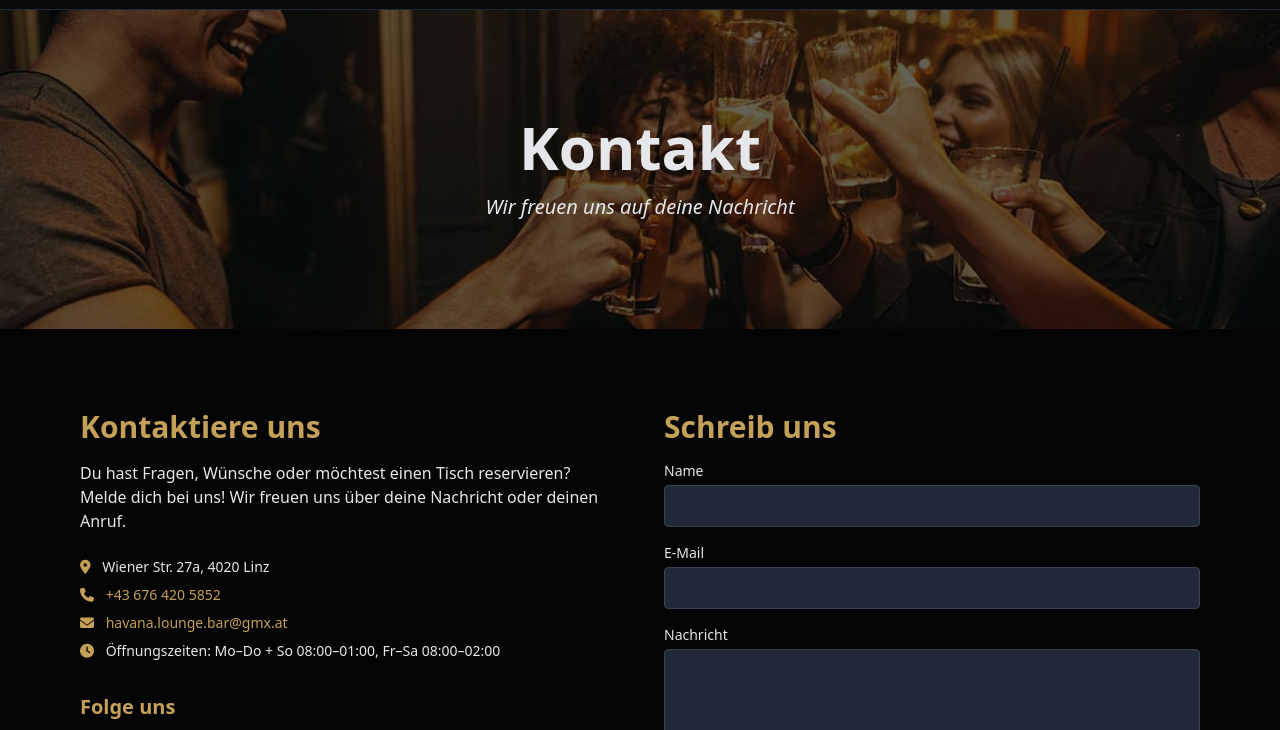
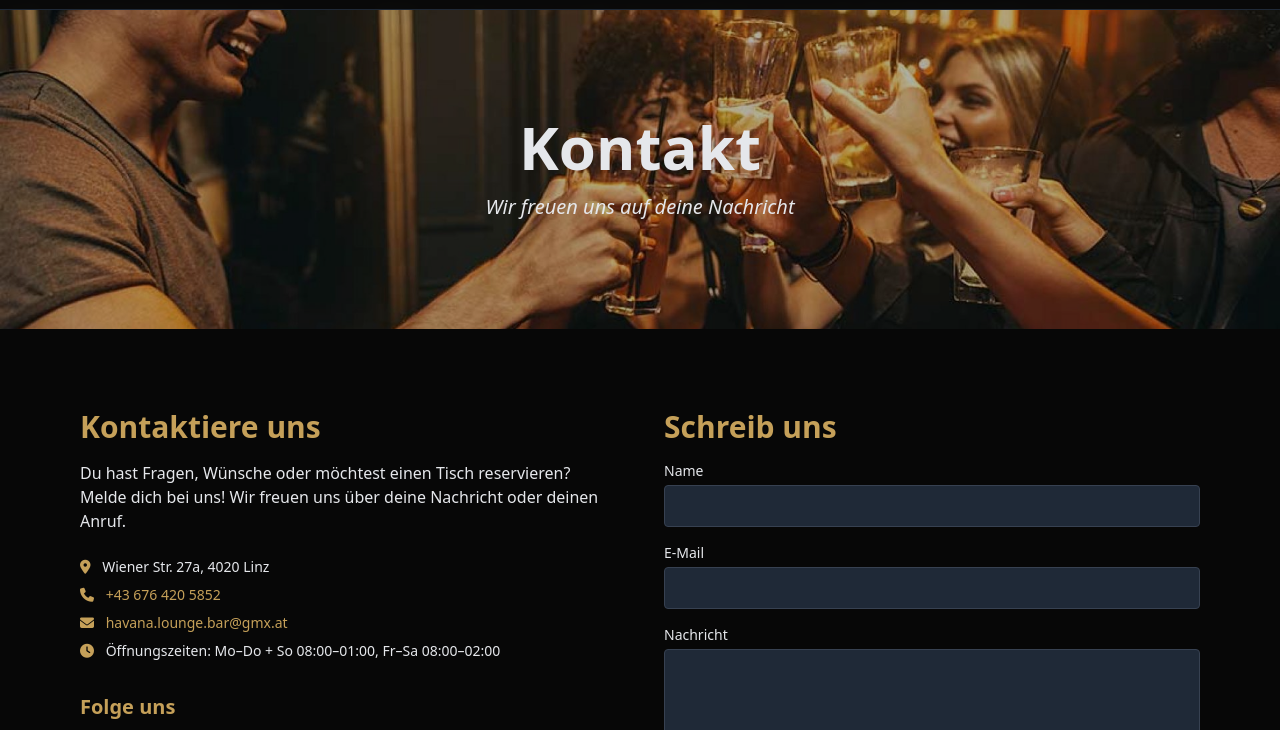
Before and after one commit to jonas201422/havan-lounge-bar, a plain HTML site: page contact.html in a window 1280 px wide. Shown: the part 55-785 px from the top of the page. Drawn offline with nearby package versions, Linux system fonts and the light colour scheme.

Commit message:
Update overlay opacity to improve image visibility in contact section

```diff
--- a/contact.html
+++ b/contact.html
@@ -66,7 +66,7 @@
 
     <!-- Page Header -->
     <section class="mt-16 h-64 md:h-80 flex items-center justify-center bg-cover bg-center" style="background-image: url('assets/hero1.jpg')">
-      <div class="absolute inset-0 bg-black bg-opacity-60"></div>
+      <div class="absolute inset-0 bg-black bg-opacity-30"></div>
       <div class="relative z-10 text-center" data-aos="fade-down">
         <h1 class="text-4xl md:text-6xl font-extrabold">Kontakt</h1>
         <p class="mt-4 italic text-lg md:text-xl">Wir freuen uns auf deine Nachricht</p>
```
